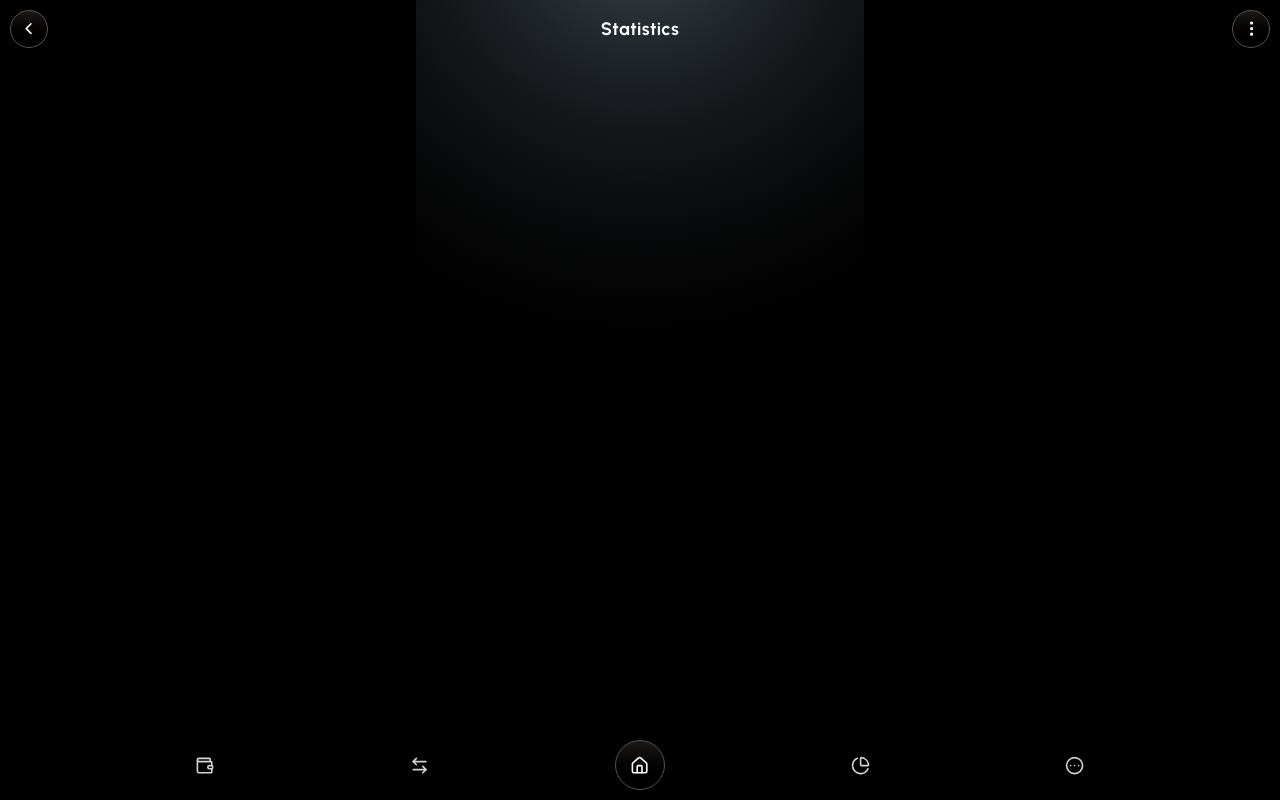
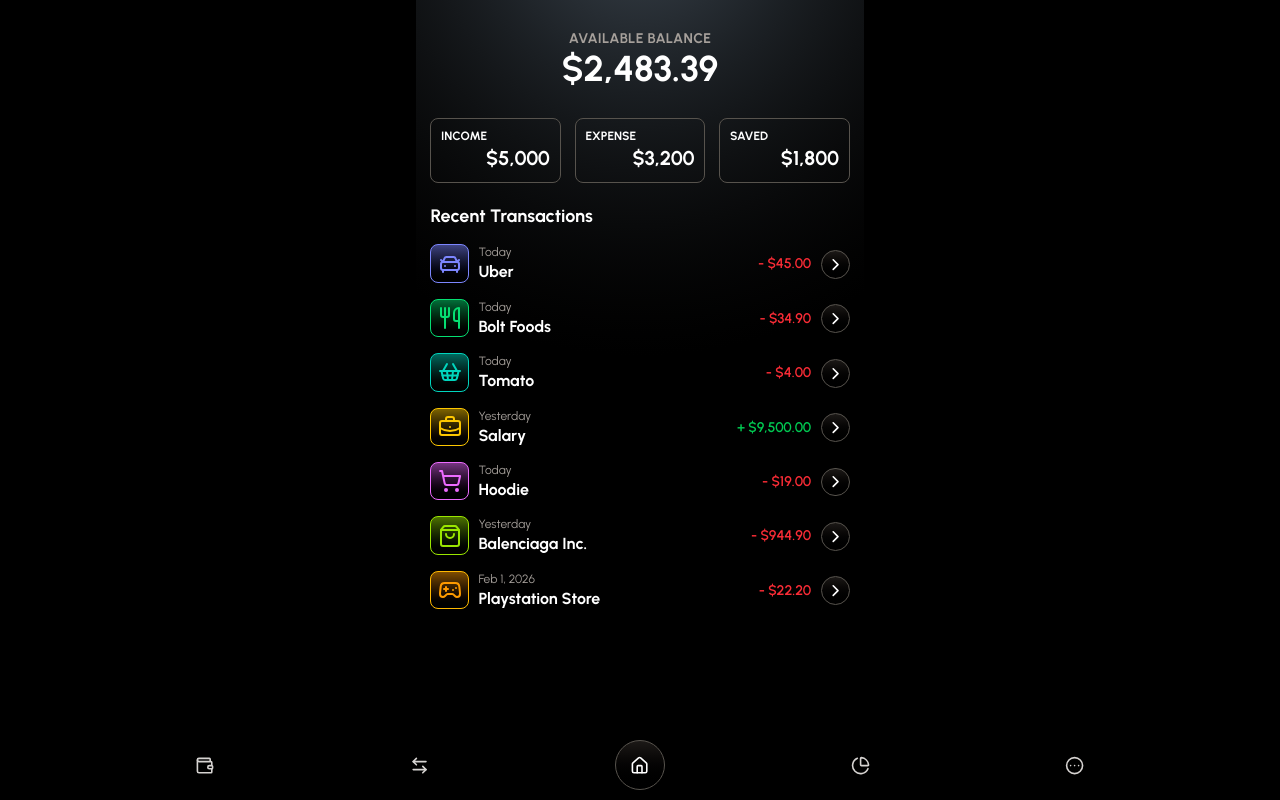
Before and after one commit to morshedalamdev/pfm-app, a Next.js app in the folder client/: page / in a window 1280 px wide. Built offline with nearby package versions, Linux system fonts and the light colour scheme.

Commit message:
Update dashboard UI and adjust button icon size
Removed the Header from the dashboard layout and enhanced the dashboard page with balance, summary cards, and a recent transactions list. Also adjusted the 'icon-sm' button variant to use a smaller size for better visual consistency.

```diff
--- a/client/app/(dashboard)/layout.tsx
+++ b/client/app/(dashboard)/layout.tsx
@@ -1,5 +1,4 @@
 import Footer from "@/components/Footer";
-import Header from "@/components/Header";
 import React, { Fragment } from "react";
 
 export default function DashboardLayout({
@@ -9,8 +8,7 @@
 }>) {
   return (
     <Fragment>
-      <Header />
-      <main className="flex-1 w-full">{children}</main>
+      {children}
       <Footer />
     </Fragment>
   );
--- a/client/app/(dashboard)/page.tsx
+++ b/client/app/(dashboard)/page.tsx
@@ -1,8 +1,135 @@
+import { Button } from "@/components/ui/button";
+import {BriefcaseBusiness, Car, CarFront, ChevronLeft,ChevronRight, Gamepad2, ShoppingBag, ShoppingBasket, ShoppingCart, Utensils } from "lucide-react";
 
 export default function Home() {
   return (
-    <div className="flex min-h-screen ">
-
-    </div>
+    <main className="flex flex-col">
+      <section className="text-center my-6">
+        <h2 className="text-stone-400 font-bold uppercase tracking-wide">available balance</h2>
+        <h3 className="text-4xl font-bold">$2,483.39</h3>
+      </section>
+      <section className="grid grid-cols-3 gap-3 px-3 mb-4">
+        <div className="border border-input rounded-md p-2 flex flex-col font-bold">
+          <h2 className="uppercase text-xs">Income</h2>
+          <h3 className="text-xl text-right">$5,000</h3>
+        </div>
+        <div className="border border-input rounded-md p-2 flex flex-col font-bold">
+          <h2 className="uppercase text-xs">Expense</h2>
+          <h3 className="text-xl text-right">$3,200</h3>
+        </div>
+        <div className="border border-input rounded-md p-2 flex flex-col font-bold">
+          <h2 className="uppercase text-xs">Saved</h2>
+          <h3 className="text-xl text-right">$1,800</h3>
+        </div>
+      </section>
+      <section className="space-y-3 px-3">
+        <h2 className="font-bold text-lg">Recent Transactions</h2>
+        <div className="flex flex-wrap">
+          <div className="size-8 flex items-center justify-center border border-indigo-400 text-indigo-400 to-indigo-400/50 bg-linear-to-t from-black rounded-md">
+            <CarFront />
+          </div>
+          <div className="flex-1 px-2">
+            <h5 className="text-stone-400 text-xs">Today</h5>
+            <h3 className="font-bold text-base line-clamp-1">Uber</h3>
+          </div>
+          <div className="flex items-center">
+            <h4 className="font-semibold text-red-500 mr-2">- $45.00</h4>
+            <Button variant="link" size="icon-sm" className="x-icon-bg">
+              <ChevronRight />
+            </Button>
+          </div>
+        </div>
+        <div className="flex flex-wrap">
+          <div className="size-8 flex items-center justify-center border border-green-400 text-green-400 to-green-400/50 bg-linear-to-t from-black rounded-md">
+            <Utensils />
+          </div>
+          <div className="flex-1 px-2">
+            <h5 className="text-stone-400 text-xs">Today</h5>
+            <h3 className="font-bold text-base line-clamp-1">Bolt Foods</h3>
+          </div>
+          <div className="flex items-center">
+            <h4 className="font-semibold text-red-500 mr-2">- $34.90</h4>
+            <Button variant="link" size="icon-sm" className="x-icon-bg">
+              <ChevronRight />
+            </Button>
+          </div>
+        </div>
+        <div className="flex flex-wrap">
+          <div className="size-8 flex items-center justify-center border border-teal-400 text-teal-400 to-teal-400/50 bg-linear-to-t from-black rounded-md">
+            <ShoppingBasket />
+          </div>
+          <div className="flex-1 px-2">
+            <h5 className="text-stone-400 text-xs">Today</h5>
+            <h3 className="font-bold text-base line-clamp-1">Tomato</h3>
+          </div>
+          <div className="flex items-center">
+            <h4 className="font-semibold text-red-500 mr-2">- $4.00</h4>
+            <Button variant="link" size="icon-sm" className="x-icon-bg">
+              <ChevronRight />
+            </Button>
+          </div>
+        </div>
+        <div className="flex flex-wrap">
+          <div className="size-8 flex items-center justify-center border border-yellow-400 text-yellow-400 to-yellow-400/50 bg-linear-to-t from-black rounded-md">
+            <BriefcaseBusiness />
+          </div>
+          <div className="flex-1 px-2">
+            <h5 className="text-stone-400 text-xs">Yesterday</h5>
+            <h3 className="font-bold text-base line-clamp-1">Salary</h3>
+          </div>
+          <div className="flex items-center">
+            <h4 className="font-semibold text-green-500 mr-2">+ $9,500.00</h4>
+            <Button variant="link" size="icon-sm" className="x-icon-bg">
+              <ChevronRight />
+            </Button>
+          </div>
+        </div>
+        <div className="flex flex-wrap">
+          <div className="size-8 flex items-center justify-center border border-fuchsia-400 text-fuchsia-400 to-fuchsia-400/50 bg-linear-to-t from-black rounded-md">
+            <ShoppingCart />
+          </div>
+          <div className="flex-1 px-2">
+            <h5 className="text-stone-400 text-xs">Today</h5>
+            <h3 className="font-bold text-base line-clamp-1">Hoodie</h3>
+          </div>
+          <div className="flex items-center">
+            <h4 className="font-semibold text-red-500 mr-2">- $19.00</h4>
+            <Button variant="link" size="icon-sm" className="x-icon-bg">
+              <ChevronRight />
+            </Button>
+          </div>
+        </div>
+        <div className="flex flex-wrap">
+          <div className="size-8 flex items-center justify-center border border-lime-400 text-lime-400 to-lime-400/50 bg-linear-to-t from-black rounded-md">
+            <ShoppingBag />
+          </div>
+          <div className="flex-1 px-2">
+            <h5 className="text-stone-400 text-xs">Yesterday</h5>
+            <h3 className="font-bold text-base line-clamp-1">Balenciaga Inc.</h3>
+          </div>
+          <div className="flex items-center">
+            <h4 className="font-semibold text-red-500 mr-2">- $944.90</h4>
+            <Button variant="link" size="icon-sm" className="x-icon-bg">
+              <ChevronRight />
+            </Button>
+          </div>
+        </div>
+        <div className="flex flex-wrap">
+          <div className="size-8 flex items-center justify-center border border-amber-400 text-amber-500 to-amber-500/50 bg-linear-to-t from-black rounded-md">
+            <Gamepad2 />
+          </div>
+          <div className="flex-1 px-2">
+            <h5 className="text-stone-400 text-xs">Feb 1, 2026</h5>
+            <h3 className="font-bold text-base line-clamp-1">Playstation Store</h3>
+          </div>
+          <div className="flex items-center">
+            <h4 className="font-semibold text-red-500 mr-2">- $22.20</h4>
+            <Button variant="link" size="icon-sm" className="x-icon-bg">
+              <ChevronRight />
+            </Button>
+          </div>
+        </div>
+      </section>
+    </main>
   );
 }
--- a/client/components/ui/button.tsx
+++ b/client/components/ui/button.tsx
@@ -25,7 +25,7 @@
         sm: "h-8 rounded-md gap-1.5 px-3 has-[>svg]:px-2.5",
         lg: "h-10 rounded-md px-6 has-[>svg]:px-4",
         icon: "size-8 rounded-full",
-        "icon-sm": "size-8 rounded-full",
+        "icon-sm": "size-6 rounded-full",
         "icon-lg": "size-10 rounded-full",
       },
     },
```
